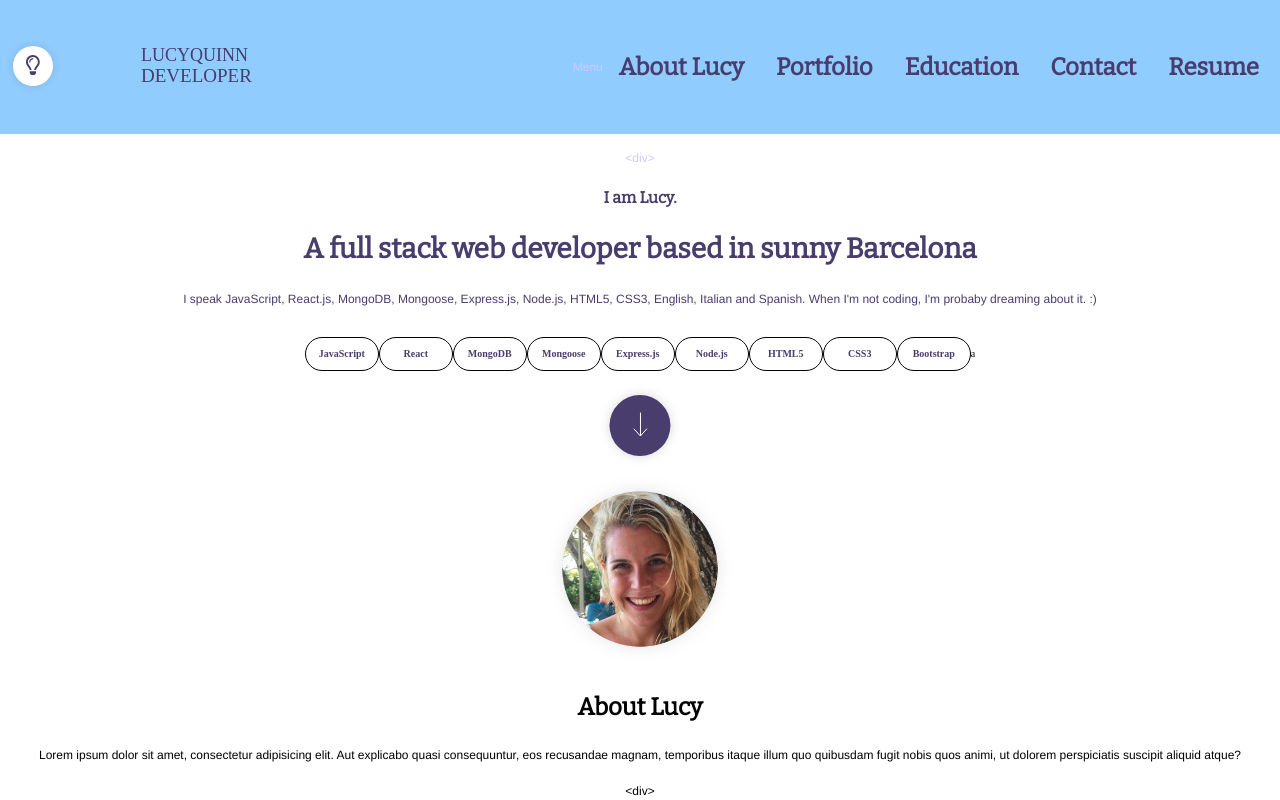
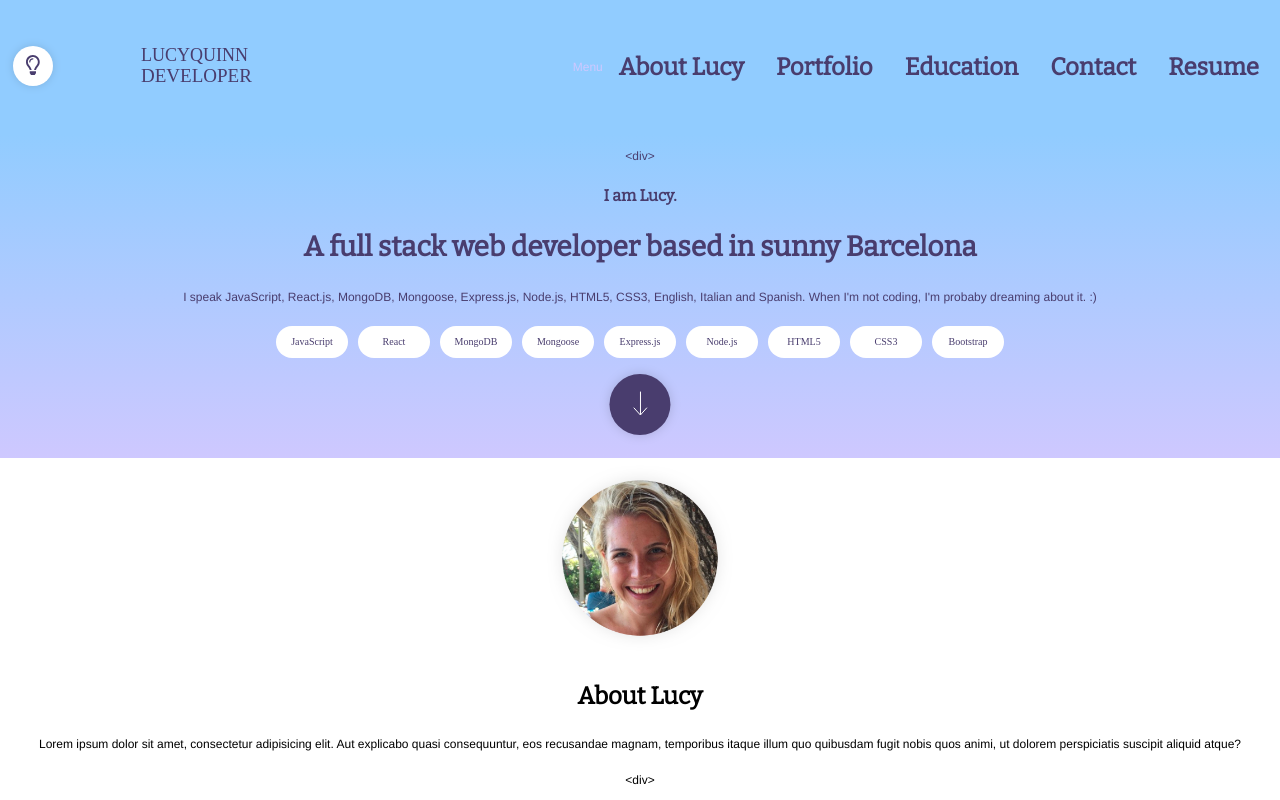
Before and after one commit to Lucy-Quinn/lucy-quinn-portfolio, a React (Create React App) app: page /#/ in a window 1280 px wide. Shown: the top 800 px of the page. Built offline with nearby package versions, Linux system fonts and the light colour scheme.

Commit message:
add styled components and functionality for dark and light theme.

```diff
--- a/src/components/Header/Header.js
+++ b/src/components/Header/Header.js
@@ -5,14 +5,19 @@ import ArrowDown from './../../images/button-arrow-down.svg';
 import styled from 'styled-components';
 
 //Styled Components
-const Languages = styled.h4`
-     height: 32px;
+const Languages = styled.div`
+  height: 32px;
   width: 72px;
   border-radius: 20.19px;
-  border: 1px solid black;
   display: flex;
   align-items: center;
-  justify-content: center
+  justify-content: center;
+  background: #fff;
+  margin: 5px;
+  color: ${({ isLightTheme, theme }) => isLightTheme ? theme.primaryColor : theme.languages};
+  & > h4 {
+        font-weight: 300;
+    }
 `
 const LanguageTabs = styled.div`
     display: flex;
@@ -20,29 +25,52 @@ const LanguageTabs = styled.div`
     align-items: center;
     justify-content: center;
 `
+const Div = styled.p`
+  color: ${({ isLightTheme, theme }) => isLightTheme ? theme.primaryColor : theme.div};
+  font-weight: 300;
+  margin: 0;
+`
+const Lucy = styled.h3`
+  color: ${({ theme }) => theme.primaryColor};
+`
+const Title = styled.h1`
+  color: ${({ theme }) => theme.primaryColor};
+  width: 100%;
+
+`
+
+const LanguageList = styled.p`
+  color: ${({ theme }) => theme.primaryColor};
+  font-weight: 300;
+`
 
 const Header = () => {
     const { isLightTheme, themes } = useContext(ThemeContext);
     const theme = isLightTheme ? themes.light : themes.dark;
     return (
-        <header>
+        <header style={{
+            padding: '10px',
+            background: `linear-gradient(
+            180deg
+            , ${theme.gradientOne} 0%, ${theme.gradientTwo} 100%`
+        }}>
             <div id="header">
-                <p style={{ color: theme.div }}>&lt;div&gt;</p>
-                <h3 style={{ color: theme.primaryColor }}>I am Lucy.</h3>
-                <h1 style={{ color: theme.primaryColor }}>A full stack web developer based in sunny Barcelona</h1>
-                <p style={{ color: theme.primaryColor }}>I speak JavaScript, React.js, MongoDB, Mongoose, Express.js, Node.js, HTML5, CSS3, English, Italian and Spanish. When I'm not coding, I'm probaby dreaming about it. :&#41;</p>
+                <Div isLightTheme={isLightTheme} theme={theme}>&lt;div&gt;</Div>
+                <Lucy theme={theme}>I am Lucy.</Lucy>
+                <Title theme={theme}>A full stack web developer based in sunny Barcelona</Title>
+                <LanguageList theme={theme}>I speak JavaScript, React.js, MongoDB, Mongoose, Express.js, Node.js, HTML5, CSS3, English, Italian and Spanish. When I'm not coding, I'm probaby dreaming about it. :&#41;</LanguageList>
             </div>
             <LanguageTabs>
-                <Languages style={{ color: theme.primaryColor }}>JavaScript</Languages>
-                <Languages style={{ color: theme.primaryColor }}>React</Languages>
-                <Languages style={{ color: theme.primaryColor }}>MongoDB</Languages>
-                <Languages style={{ color: theme.primaryColor }}>Mongoose</Languages>
-                <Languages style={{ color: theme.primaryColor }}>Express.js</Languages>
-                <Languages style={{ color: theme.primaryColor }}>Node.js</Languages>
-                <Languages style={{ color: theme.primaryColor }}>HTML5</Languages>
-                <Languages style={{ color: theme.primaryColor }}>CSS3</Languages>
-                <Languages style={{ color: theme.primaryColor }}>Bootstrap</Languages>
-a            </LanguageTabs>
+                <Languages isLightTheme={isLightTheme} theme={theme}><h4>JavaScript</h4></Languages>
+                <Languages isLightTheme={isLightTheme} theme={theme}><h4>React</h4></Languages>
+                <Languages isLightTheme={isLightTheme} theme={theme}><h4>MongoDB</h4></Languages>
+                <Languages isLightTheme={isLightTheme} theme={theme}><h4>Mongoose</h4></Languages>
+                <Languages isLightTheme={isLightTheme} theme={theme}><h4>Express.js</h4></Languages>
+                <Languages isLightTheme={isLightTheme} theme={theme}><h4>Node.js</h4></Languages>
+                <Languages isLightTheme={isLightTheme} theme={theme}><h4>HTML5</h4></Languages>
+                <Languages isLightTheme={isLightTheme} theme={theme}><h4>CSS3</h4></Languages>
+                <Languages isLightTheme={isLightTheme} theme={theme}><h4>Bootstrap</h4></Languages>
+            </LanguageTabs>
             <a href="#about">
                 <img src={ArrowDown} alt="" />
             </a>
--- a/src/contexts/ThemeContext.js
+++ b/src/contexts/ThemeContext.js
@@ -4,7 +4,7 @@ const ThemeContextProvider = (props) => {
     const [isLightTheme, setLightTheme] = useState(true);
     const [themes, setThemes] = useState({
         light: { primaryColor: '#493d6e', div: '#cec8ff', bodyCopy: '#818181', gradientOne: '#91CCFF', gradientTwo: '#CEC8FF' },
-        dark: { primaryColor: '#FFFFFF', div: '#9fcaff', bodyCopy: '#c6c1cf', gradientOne: '#7576E8', gradientTwo: '#463E84', background: '#181227' }
+        dark: { primaryColor: '#FFFFFF', div: '#9fcaff', bodyCopy: '#c6c1cf', gradientOne: '#7576E8', gradientTwo: '#463E84', background: '#181227', languages: '#493d6e' }
     });
 
     const toggleTheme = () => {
```
Also changed, not shown: 1 other file (tests, documents, lock files or other folders).
